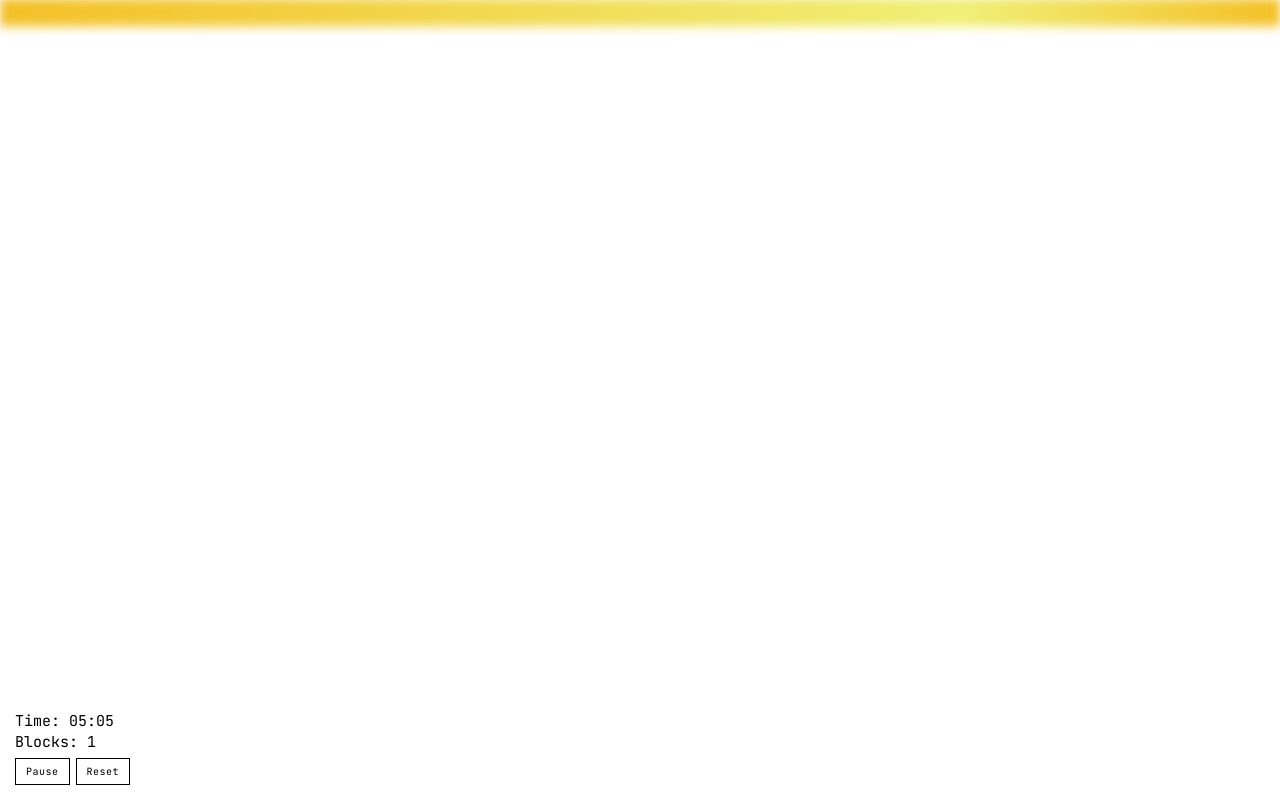
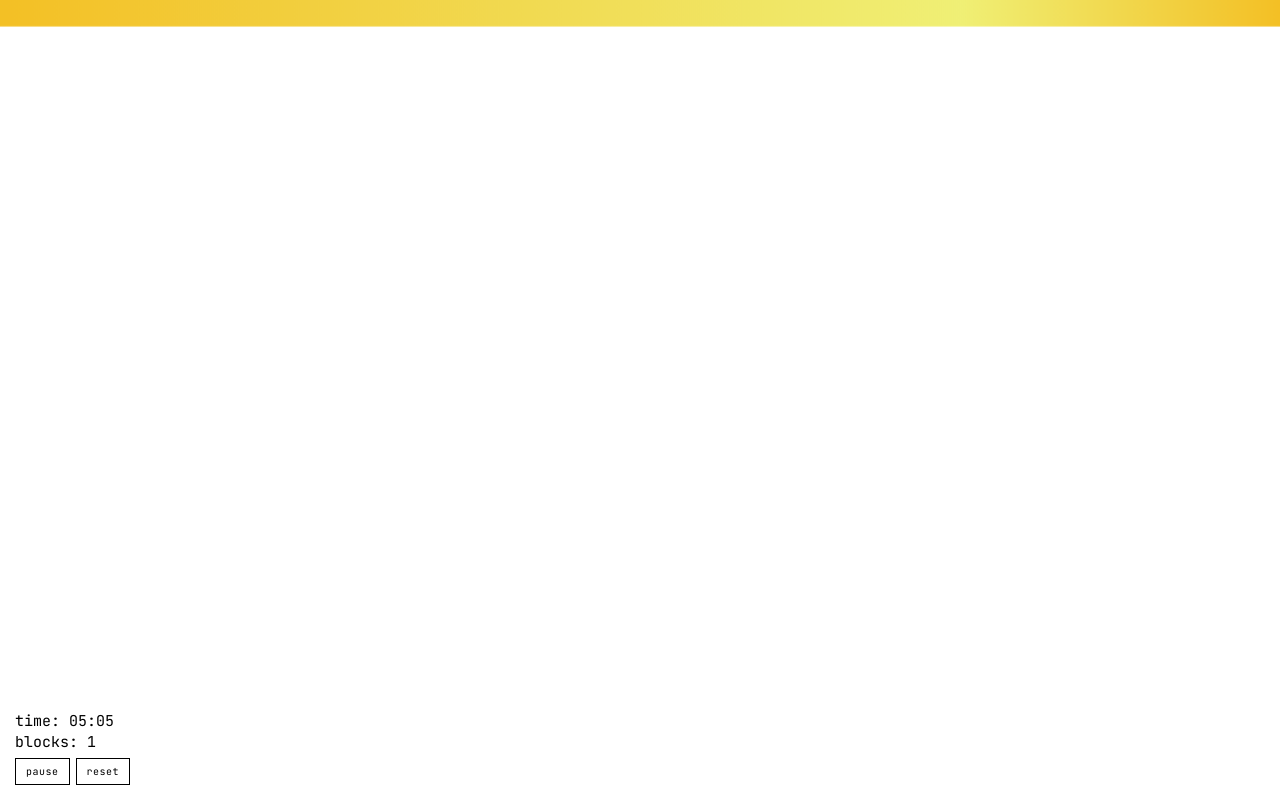
Before and after one commit to lookangle/horizon-hito, a website built with Vite: page index.html in a window 1280 px wide. Built offline with nearby package versions, Linux system fonts and the light colour scheme.

Commit message:
Standardize UI text and adjust blur effects: Changed text case for time display and block counter, updated blur constants for improved visual effects.

```diff
--- a/index.html
+++ b/index.html
@@ -19,15 +19,14 @@
 
       <div class="interface" id="interface">
         <div class="time-display" id="time-display">08:00</div>
-        <div class="block-counter" id="block-counter">Blocks: 1</div>
+        <div class="block-counter" id="block-counter">blocks: 1</div>
         <div class="controls">
-          <button id="pause-button">Pause</button>
-          <button id="reset-button">Reset</button>
+          <button id="pause-button">pause</button>
+          <button id="reset-button">reset</button>
         </div>
       </div>
 
       <button class="toggle-interface" id="toggle-interface">Hide UI</button>
-      <div class="key-indicator" id="key-indicator">Press H to toggle UI</div>
     </div>
 
     <script type="module" src="/src/main.js"></script>
--- a/src/js/constants/blockConstants.js
+++ b/src/js/constants/blockConstants.js
@@ -17,5 +17,5 @@ export const HEIGHT_UPDATE_INTERVAL = 500; // Update heights every 500ms
 /**
  * Constants for block blur effects
  */
-export const BLUR_BASE =  5; // Base blur in pixels
-export const BLUR_VARIATION = 2; // Variation amount for different blocks
+export const BLUR_BASE =  0.5; // Base blur in pixels
+export const BLUR_VARIATION = 1; // Variation amount for different blocks
--- a/src/js/controllers/UIController.js
+++ b/src/js/controllers/UIController.js
@@ -51,14 +51,14 @@ export class UIController {
    * Update time display
    */
   updateTimeDisplay() {
-    this.timeDisplay.textContent = 'Time: ' + formatTime(this.currentHour, this.currentMinute);
+    this.timeDisplay.textContent = 'time: ' + formatTime(this.currentHour, this.currentMinute);
   }
 
   /**
    * Update block counter
    */
   updateBlockCounter(count) {
-    this.blockCounter.textContent = `Blocks: ${count}`;
+    this.blockCounter.textContent = `blocks: ${count}`;
   }
 
   /**
```
Also changed, not shown: dist/assets/index-BeFmBg0G.js (added), dist/assets/index-X2BSpssI.js (deleted), dist/index.html.
